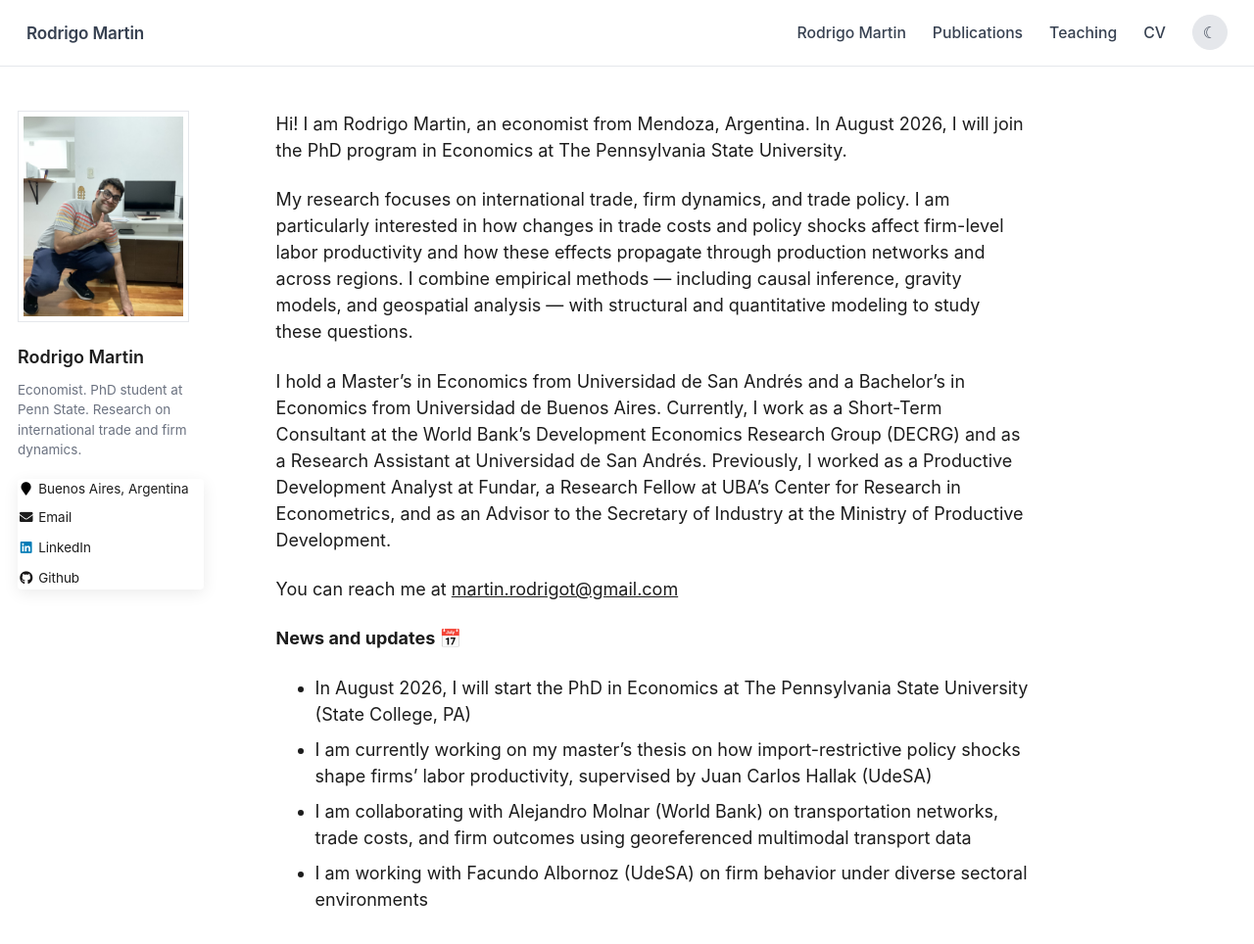
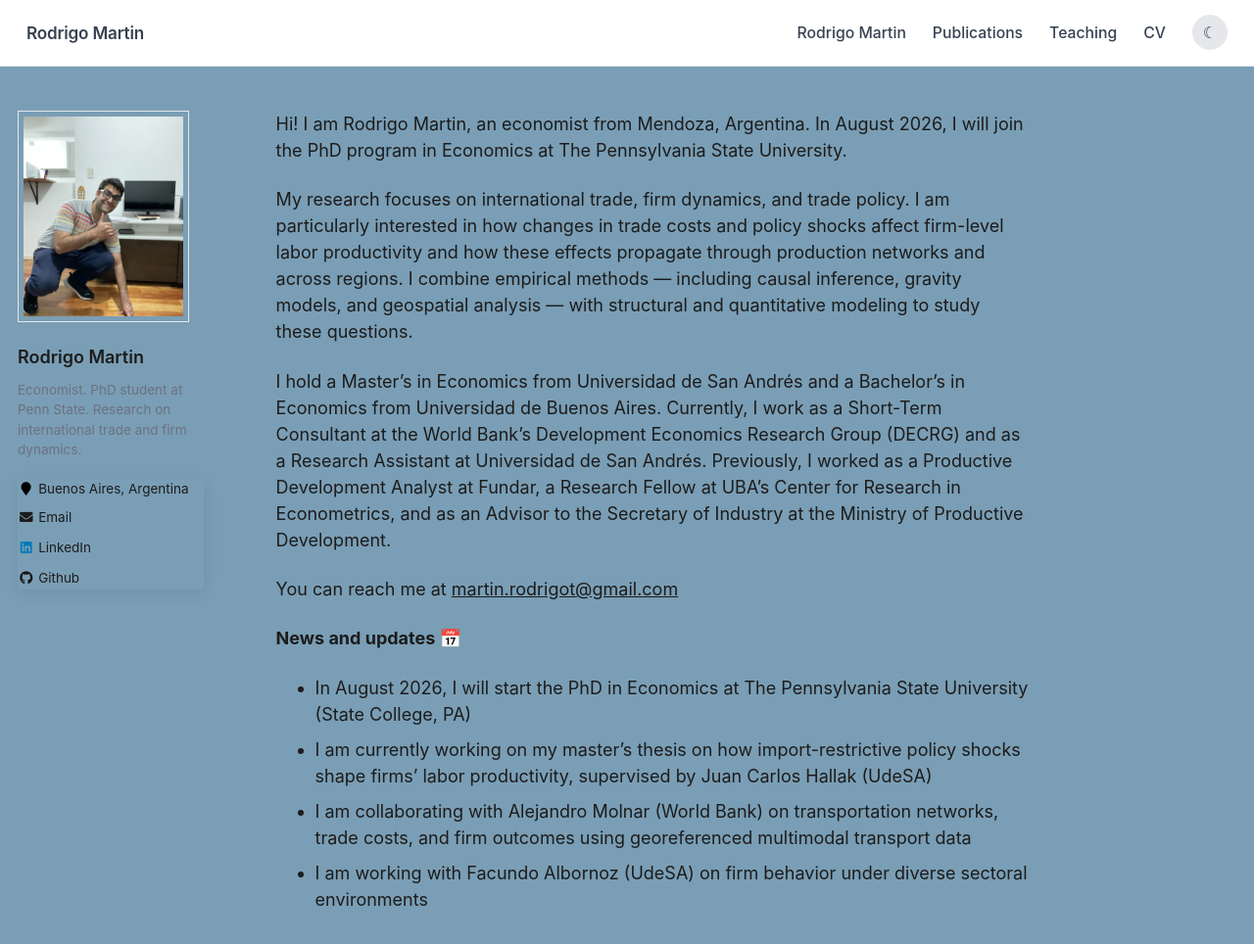
Before and after one commit to RodrigoTMartin/rodrigotmartin.github.io, a Jekyll site: the page built from _pages/about.md, in a window 1280 px wide and 977 px high. Shown: the top 964 px of the window at 98% size. Built offline with Jekyll 4.4.1, drawn with Linux system fonts in a browser that asks for light colours.

Commit message:
Update custom.html

```diff
--- a/_includes/head/custom.html
+++ b/_includes/head/custom.html
@@ -51,7 +51,7 @@
      CSS Custom Properties
      ============================================= */
   :root {
-    --bg:         #ffffff;
+    --bg:         #7a9eb5;
     --surface:    #f7f7f7;
     --text:       #1c1c1c;
     --text-muted: #6b7280;
```
